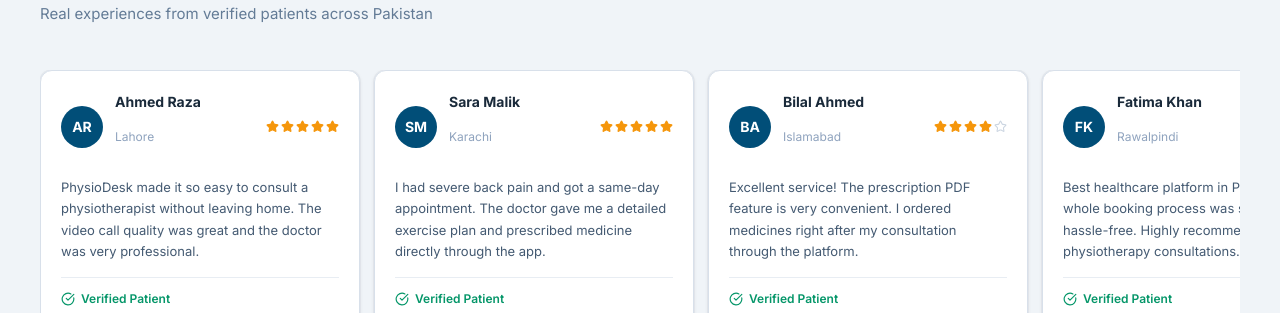
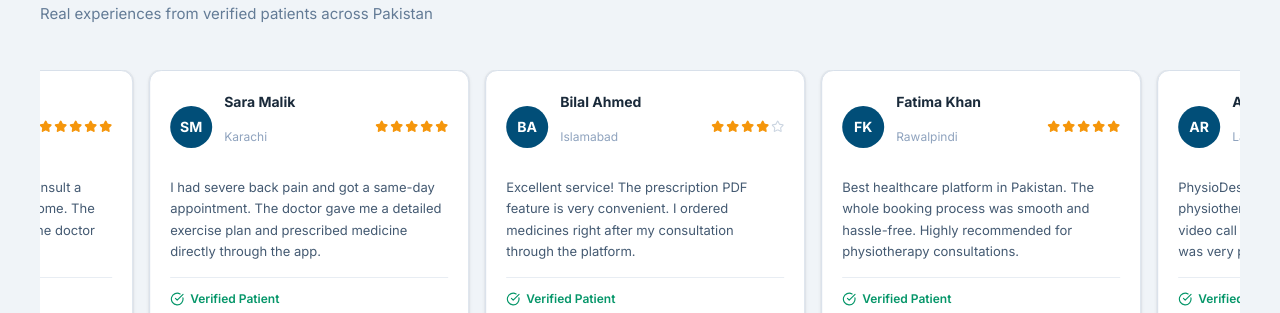
Before and after one commit to muhammad-Kafeel/physiodesk-frontend, a React (Vite) app: page / in a window 1280 px wide. Shown: the part 2487-2800 px from the top of the page. Built offline with nearby package versions, Linux system fonts and the light colour scheme.

Commit message:
Add animation to patient reviews section and move burger icon to righ side

```diff
--- a/src/components/layout/Header.css
+++ b/src/components/layout/Header.css
@@ -8,7 +8,7 @@
 /* Top bar */
 .pd-header-top { padding: 11px 0; border-bottom: 1px solid var(--gray-200); }
 .pd-header-inner {
-  display: flex; align-items: center; gap: 18px;
+  display: flex; align-items: center; justify-content: space-between; gap: 18px;
 }
 
 /* Logo */
--- a/src/pages/LandingPage.css
+++ b/src/pages/LandingPage.css
@@ -369,6 +369,35 @@
   font-size: 12px; color: var(--success); font-weight: 600;
   padding-top: 12px; border-top: 1px solid var(--gray-100);
 }
+.pd-scroll-row {
+  display: flex;
+  gap: 16px;
+  overflow: hidden;
+  scroll-behavior: smooth;
+  position: relative;
+}
+
+/* Inner moving track */
+.lp-review-track {
+  display: flex;
+  gap: 16px;
+  animation: scrollReviews 35s linear infinite;
+  width: max-content;
+}
+
+/* Pause on hover */
+.lp-review-track:hover {
+  animation-play-state: paused;
+}
+
+@keyframes scrollReviews {
+  0% {
+    transform: translateX(0);
+  }
+  100% {
+    transform: translateX(-50%);
+  }
+}
 
 /* ════════════════════════════════════════════════════════════
    8. DOCTOR CTA BANNER
@@ -449,7 +478,21 @@
   .lp-search-input { height: 46px; }
   .lp-spec-grid  { grid-template-columns: repeat(2, 1fr); }
   .lp-quick-grid { grid-template-columns: repeat(3, 1fr); }
-  .lp-stats-inner { flex-direction: column; align-items: flex-start; }
+  /* .lp-stats-inner { flex-direction: column; align-items: flex-start; } */
+  .lp-stats-inner {
+    display: grid;
+    grid-template-columns: repeat(2, 1fr);
+    gap: 12px;
+    align-items: stretch;
+  }
+
+  .lp-stat-item {
+    width: 100%;
+  }
+
+  .lp-stat-divider {
+    display: none;
+  }
   .lp-stat-divider { display: none; }
 }
 
--- a/src/pages/LandingPage.jsx
+++ b/src/pages/LandingPage.jsx
@@ -318,7 +318,8 @@
             </div>
           </div>
           <div className="pd-scroll-row">
-            {REVIEWS.map((r, i) => (
+  <div className="lp-review-track">
+    {[...REVIEWS, ...REVIEWS].map((r, i) => (
       <div key={i} className="lp-review-card">
         <div className="lp-review-header">
           <div className="lp-review-avatar">
@@ -330,13 +331,16 @@
           </div>
           <StarRow count={r.stars}/>
         </div>
+
         <p className="lp-review-text">{r.text}</p>
+
         <div className="lp-review-footer">
           <CheckCircle size={14} color="#059669"/>
           <span>Verified Patient</span>
         </div>
       </div>
     ))}
+  </div>
 </div>
         </section>
 
```
Lines whose indentation alone changed are shown as unchanged.
